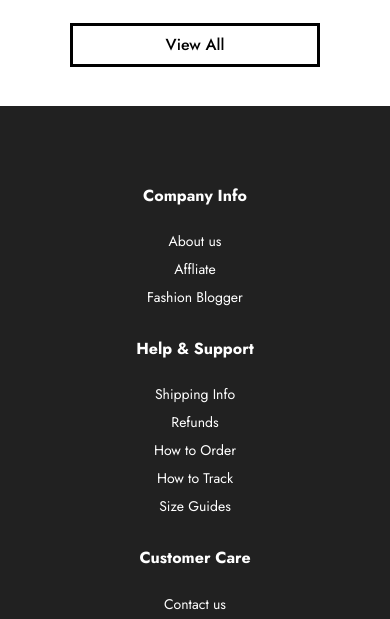
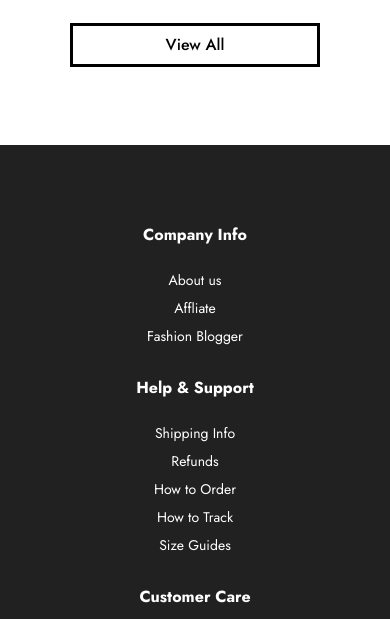
Before and after one commit to wandeyyyyy/byc, a plain HTML site: page index.html in a window 390 px wide. Shown: the part 8027-8646 px from the top of the page. Drawn offline with nearby package versions, Linux system fonts and the light colour scheme.

Commit message:
another commit

```diff
--- a/index.html
+++ b/index.html
@@ -492,7 +492,7 @@
                 <div>
                 <img src="./assets/Phone.png" alt=""class="mr-2">
                 </div>
-                <p>+2348101375376; +2349053403403 </p>
+                <p class="text-white">+2348101375376; +2349053403403 </p>
               </div>
             </div>
             </div>
--- a/scss/style.scss
+++ b/scss/style.scss
@@ -471,7 +471,7 @@ color: black;
 
 footer{
 background: #212121;;
-margin-top: 10%;
+margin-top: 15%;
 padding: 50px 0;
 h6{
   font-weight: 700;
@@ -697,7 +697,7 @@ width: 80%;
 
 footer{
   text-align: center;
-
+  margin-top: 20%;
   .input-img-div{
     margin: 0 auto;
   }
```
Also changed, not shown: css/style.css, 1 other file.
